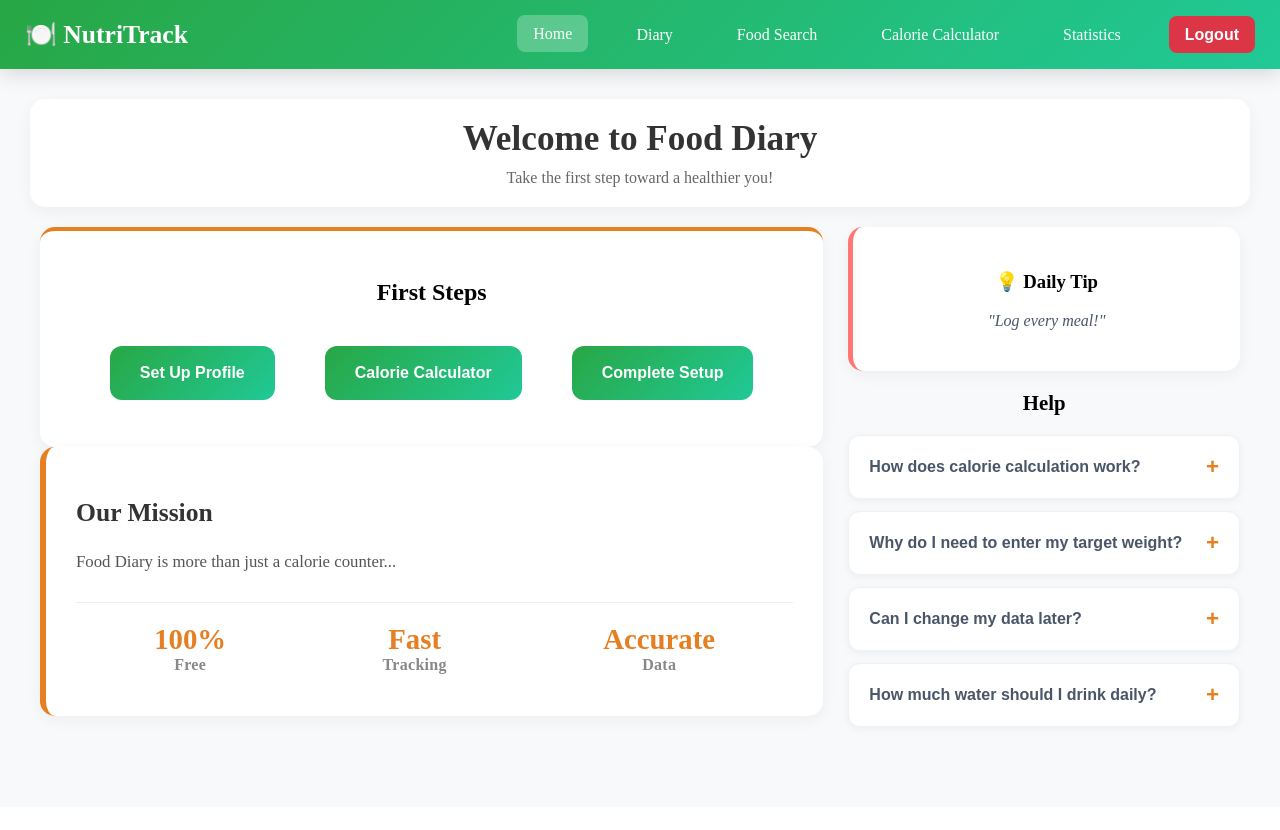
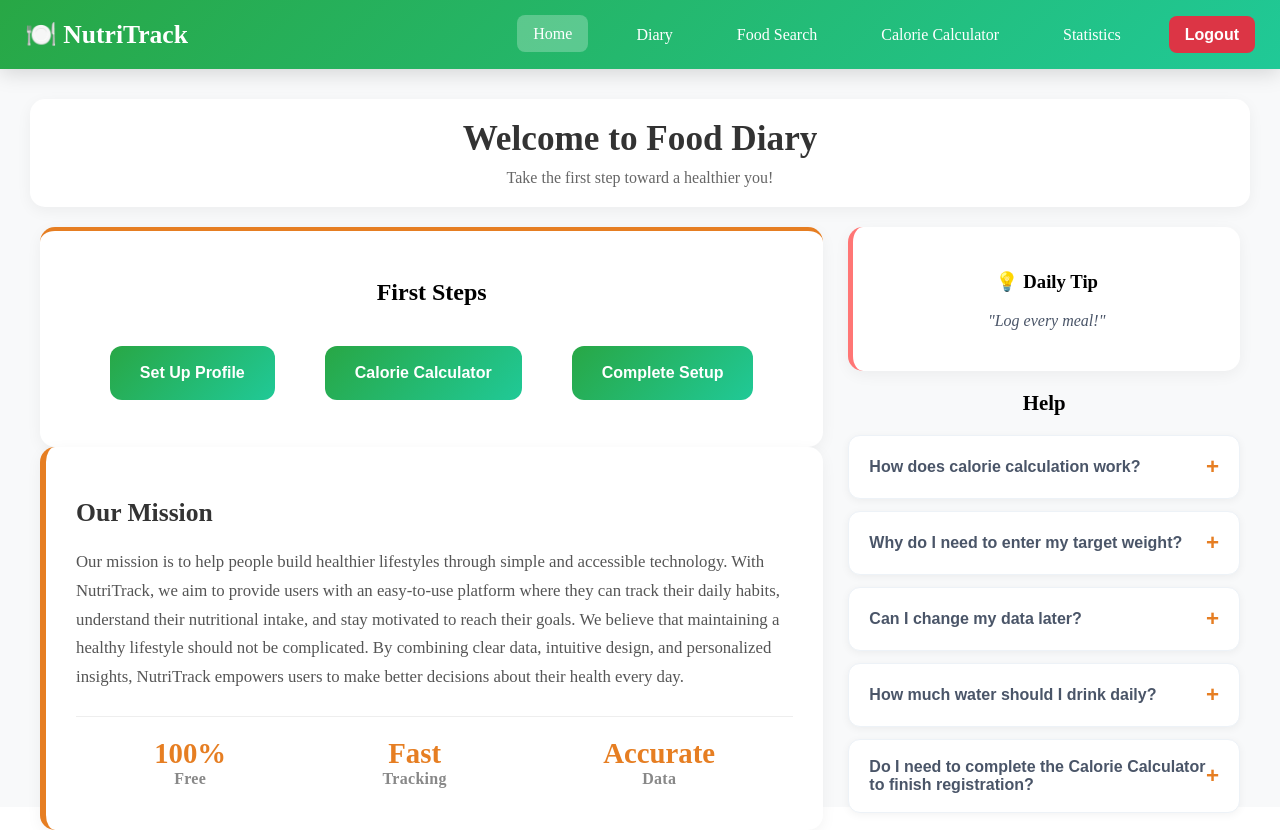
Before and after one commit to TilajiDaniel/Project, a React (Vite) app: page /MainPage in a window 1280 px wide. Before the commit the page ends 807 px from the top, so only its background shows below. Built offline with nearby package versions, Linux system fonts and the light colour scheme; no server answers; sample sign-in values are in the browser's storage.

Commit message:
Nagyábol kész az egész oldal

```diff
--- a/src/pages/MainPage.jsx
+++ b/src/pages/MainPage.jsx
@@ -21,10 +21,13 @@ const Main = () => {
         { q: "How does calorie calculation work?", a: "We use the Mifflin-St Jeor equation to calculate your Basal Metabolic Rate (BMR) based on your data." },
         { q: "Why do I need to enter my target weight?", a: "This helps determine whether you need a daily calorie deficit (weight loss) or surplus." },
         { q: "Can I change my data later?", a: "Yes! Profile settings can be reopened anytime if your weight changes." },
-        { q: "How much water should I drink daily?", a: "Our system calculates approximately 35ml of water per kilogram of body weight." }
+        { q: "How much water should I drink daily?", a: "Our system calculates approximately 35ml of water per kilogram of body weight." },
+       {
+        q: "Do I need to complete the Calorie Calculator to finish registration?",
+        a: "Yes, it's required. The calculator data feeds into your Statistics page and Diary dashboard, providing personalized daily calorie and water goals."
+        }
     ];
 
-    // Fetch user status
     useEffect(() => {
         const fetchUserStatus = async () => {
             const token = localStorage.getItem('token');
@@ -53,7 +56,6 @@ const Main = () => {
         fetchUserStatus();
     }, []);
 
-    // Daily tip rotation
     useEffect(() => {
         const tips = ['Log every meal!', 'Watch your portion sizes!', 'Drink enough water!', 'Exercise daily!'];
         let index = 0;
@@ -88,7 +90,6 @@ const Main = () => {
                 alert("Profile saved!");
             }
         } catch (error) {
-            alert('An error occurred!');
         }
     };
 
@@ -163,7 +164,9 @@ const Main = () => {
                         <div className="about-container">
                             <h2>Our Mission</h2>
                             <div className="about-content">
-                                <p>Food Diary is more than just a calorie counter...</p>
+                                <p>Our mission is to help people build healthier lifestyles through simple and accessible technology. With NutriTrack, we aim to provide users with an easy-to-use platform where they can track their daily habits, understand their nutritional intake, and stay motivated to reach their goals.
+
+We believe that maintaining a healthy lifestyle should not be complicated. By combining clear data, intuitive design, and personalized insights, NutriTrack empowers users to make better decisions about their health every day.</p>
                             </div>
                             <div className="about-stats">
                                 <div className="stat-item">
--- a/src/styles/Etel-kereso.css
+++ b/src/styles/Etel-kereso.css
@@ -1,6 +1,3 @@
-/* ===== ÉTEL KERESŐ OLDAL – ÚJ ELRENDEZÉS ===== */
-
-/* FELÜL LÉVŐ KERESŐ CSÍK */
 .search-bar input {
     flex: 1;
     height: 45px;
--- a/src/styles/Naplo.css
+++ b/src/styles/Naplo.css
@@ -57,7 +57,6 @@ nav.sidebar {
 
 .sidebar-item.active::before { background: white; width: 6px; }
 
-/* Main content */
 .main-content {
   flex: 1;
   display: flex;
@@ -65,7 +64,6 @@ nav.sidebar {
   gap: 30px;
 }
 
-/* Cím */
 .title {
   background: rgba(255, 255, 255, 0.95);
   backdrop-filter: blur(20px);
@@ -90,7 +88,6 @@ nav.sidebar {
   opacity: 0.9;
 }
 
-/* CONTENT GRID - 2x2 elrendezés */
 .content-grid {
   display: grid;
   grid-template-columns: 2fr 1fr;
@@ -100,7 +97,6 @@ nav.sidebar {
   align-items: stretch;
 }
 
-/* MAIN PANEL - Általános stílus */
 .main-panel {
   background: rgba(255, 255, 255, 0.95);
   backdrop-filter: blur(20px);
@@ -130,7 +126,6 @@ nav.sidebar {
   border-radius: 20px 20px 0 0;
 }
 
-/* TALL PANEL - 2x1 */
 .tall-panel {
   grid-row: span 2;
   display: flex;
@@ -144,24 +139,22 @@ nav.sidebar {
   font-size: 22px;
 }
 
-/* EGYENLŐ ÁRNYÉKOK MINDEN PANELEN */
-.main-panel:nth-child(1)::before { /* Napi súly */
+.main-panel:nth-child(1)::before {
   background: linear-gradient(90deg, #ed8936, #dd6b20);
 }
 
-.main-panel:nth-child(2)::before { /* Cél súly */
+.main-panel:nth-child(2)::before {
   background: linear-gradient(90deg, #48bb78, #38a169);
 }
 
-.tall-panel .main-panel:nth-child(1)::before { /* Napi összefoglalás */
+.tall-panel .main-panel:nth-child(1)::before {
   background: linear-gradient(90deg, #667eea, #764ba2);
 }
 
-.tall-panel .main-panel:nth-child(2)::before { /* Edzések */
+.tall-panel .main-panel:nth-child(2)::before {
   background: linear-gradient(90deg, #f56565, #e53e3e);
 }
 
-/* Panel belső tartalom */
 .main-panel .emoji {
   font-size: 48px;
   margin-bottom: 15px;
@@ -175,7 +168,6 @@ nav.sidebar {
   margin-top: 8px;
 }
 
-/* ÜRES ÁLLAPOT */
 .main-panel.empty {
   font-size: 20px;
   color: #a0aec0;
@@ -189,7 +181,6 @@ nav.sidebar {
   margin-top: 10px;
 }
 
-/* Animációk */
 @keyframes fadeInContainer {
   from { opacity: 0; transform: translateY(20px); }
   to { opacity: 1; transform: translateY(0); }
@@ -200,7 +191,6 @@ nav.sidebar {
   to { opacity: 1; transform: translateY(0); }
 }
 
-/* Responsive */
 @media (max-width: 1024px) {
   .content-grid {
     grid-template-columns: 1fr;
@@ -256,7 +246,6 @@ nav.sidebar {
   }
 }
 
-/* Fényhatás a paneleken */
 .main-panel {
   background: linear-gradient(145deg,
     rgba(255, 255, 255, 0.97) 0%,
@@ -275,7 +264,6 @@ nav.sidebar {
   opacity: 0.7;
 }
 
-/* Üres állapot kiemelés */
 .main-panel:not(.empty)::before {
   box-shadow: 0 4px 15px rgba(102,126,234,0.2);
 }
--- a/src/styles/Statisztika.css
+++ b/src/styles/Statisztika.css
@@ -1,5 +1,3 @@
-/* src/styles/Statisztika.css - Frissített verzió diagramokhoz */
-
 .container {
   display: flex;
   max-width: 1400px;
@@ -10,7 +8,6 @@
   animation: fadeInContainer 0.8s ease-out;
 }
 
-/* Sidebar maradt a stílusodnál */
 nav.sidebar {
   width: 260px;
   background: rgba(255, 255, 255, 0.95);
@@ -39,15 +36,13 @@ nav.sidebar {
   box-shadow: 0 20px 45px rgba(0,0,0,0.12);
 }
 
-/* CONTENT GRID - Rugalmas elrendezés */
 .content-grid {
   display: grid;
-  grid-template-columns: repeat(2, 1fr); /* Alapvetően két oszlop */
+  grid-template-columns: repeat(2, 1fr);
   gap: 25px;
   align-items: start;
 }
 
-/* Általános Panel Stílus */
 .main-panel {
   background: rgba(255, 255, 255, 0.95);
   backdrop-filter: blur(20px);
@@ -60,12 +55,11 @@ nav.sidebar {
   position: relative;
   overflow: hidden;
   transition: transform 0.3s ease;
-  min-height: 200px; /* Alap magasság */
+  min-height: 200px;
 }
 
-/* Diagram Panel - Kiemelt szélesség és magasság */
 .chart-panel {
-  grid-column: span 2; /* A diagramok teljes szélességet kapnak alapból */
+  grid-column: span 2;
   min-height: 400px;
   justify-content: flex-start;
   align-items: stretch;
@@ -81,11 +75,9 @@ nav.sidebar {
   gap: 10px;
 }
 
-/* Dekorációs csíkok felülre - a korábbi logikád alapján */
 .chart-panel:nth-child(1)::before { background: linear-gradient(90deg, #ff7300, #ffab00); content: ''; position: absolute; top: 0; left: 0; right: 0; height: 5px; }
 .chart-panel:nth-child(2)::before { background: linear-gradient(90deg, #0088FE, #00008B); content: ''; position: absolute; top: 0; left: 0; right: 0; height: 5px; }
 
-/* Kisebb panelek (Célok, Trendek) */
 .small-panel {
   grid-column: span 1;
   justify-content: center;
@@ -93,14 +85,12 @@ nav.sidebar {
   text-align: center;
 }
 
-/* TALL PANEL struktúra fixálása */
 .tall-panel {
   display: grid;
   grid-template-columns: 1fr;
   gap: 20px;
 }
 
-/* Responsive */
 @media (max-width: 1024px) {
   .content-grid {
     grid-template-columns: 1fr;
```
Also changed, not shown: src/styles/Kalorie-kalkulator.css (+0 -15 lines).
